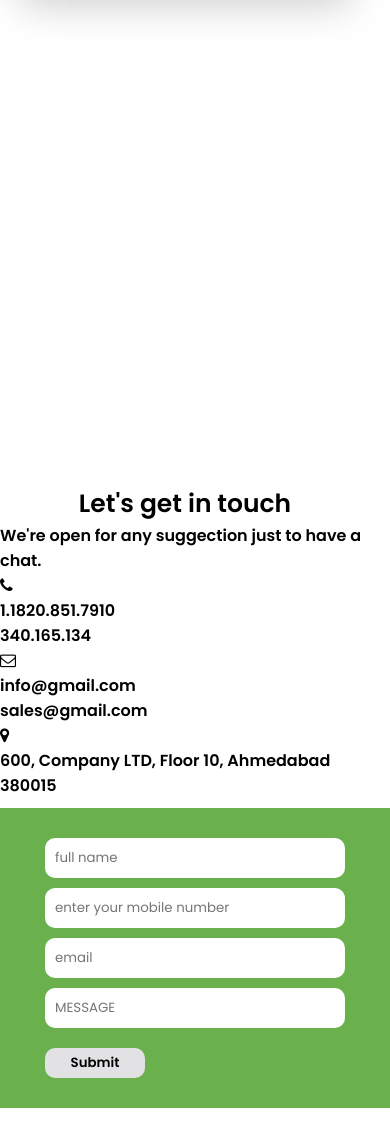
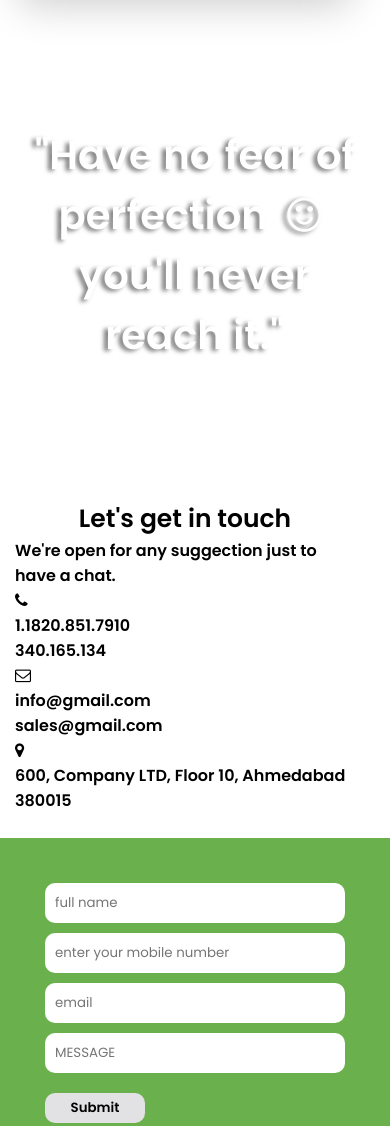
Before and after one commit to Mustakim-1022/design, a plain HTML site: page index.html in a window 390 px wide. Shown: the part 4440-5566 px from the top of the page. Drawn offline with Linux system fonts and the light colour scheme.

Commit message:
Add files via upload

```diff
--- a/style.css
+++ b/style.css
@@ -662,7 +662,7 @@ html {
 .quotes h3 {
 	font-size: 40px;
 	color: #fff;
-	text-shadow: -4px 2px 4px rgba(255, 255, 255, 0.5);
+	text-shadow: -4px 2px 4px rgba(0, 0, 0, 0.5);
 }
 
 .quotes h3 .fa {
@@ -768,5 +768,6 @@ html {
 	#contactUs .col .col_2 {
 	width: 100%;
 	align-items: center;
+	padding: 25px;
 	}
 }
```
